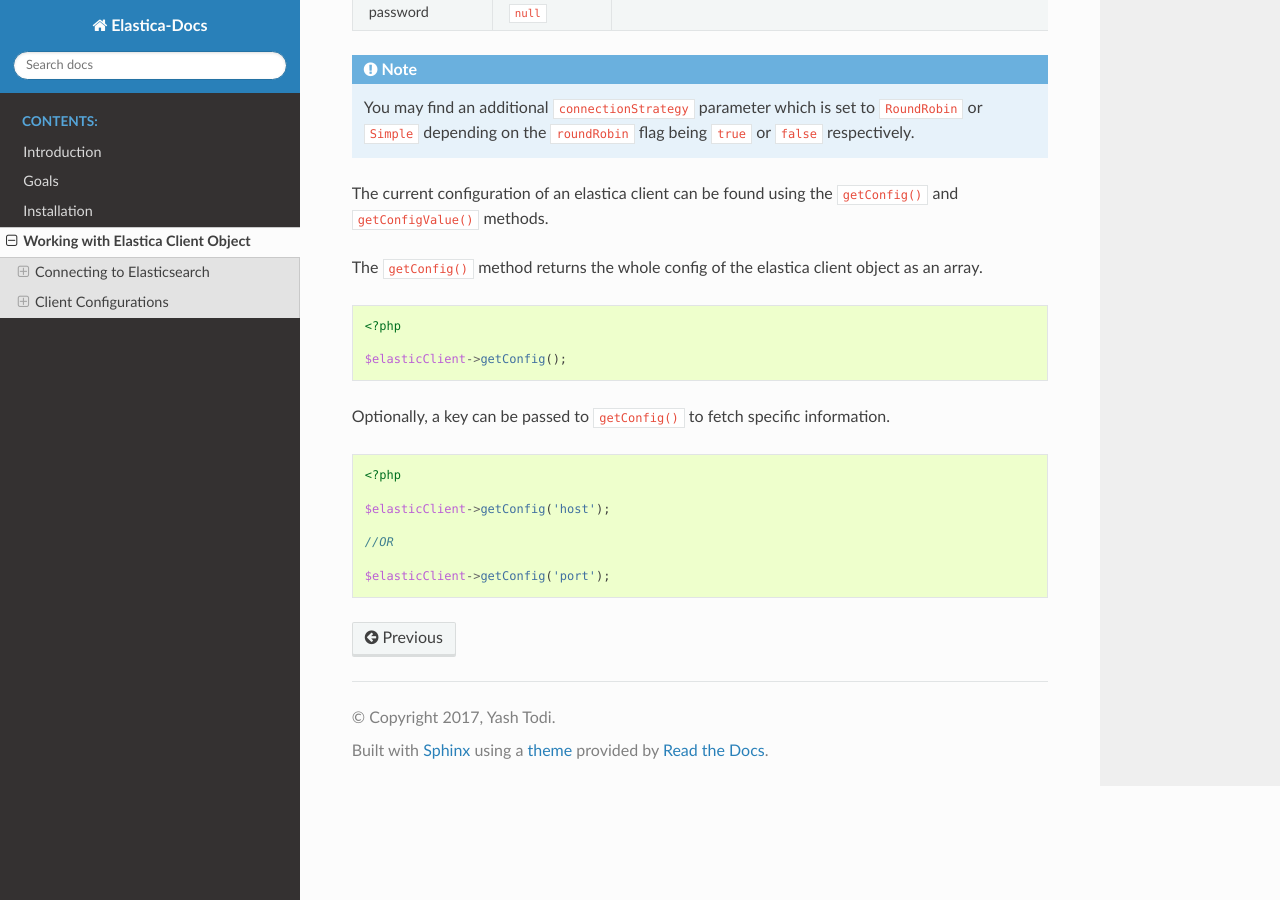
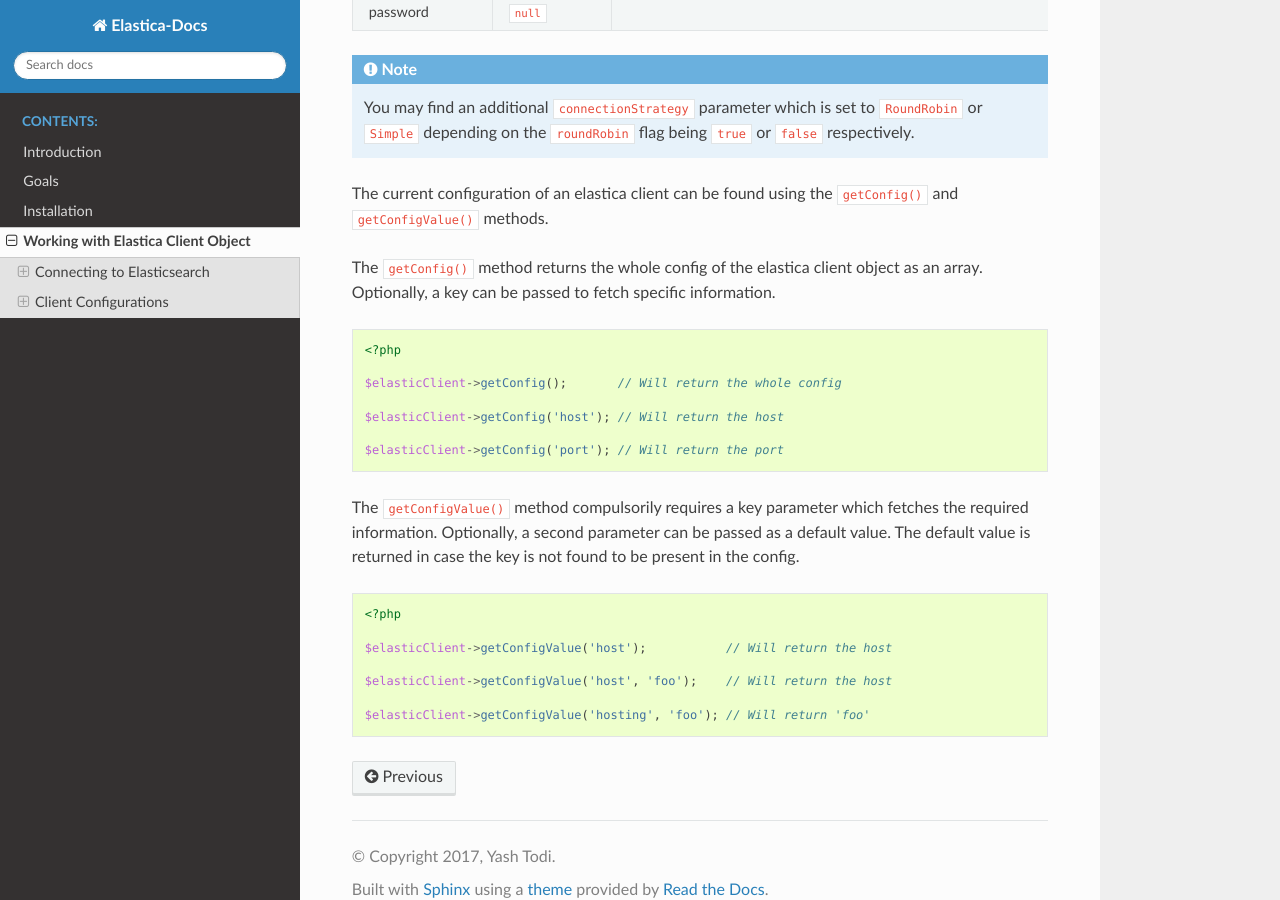
Before and after one commit to yashtodi94/elastica-docs, a Sphinx documentation site: the page built from source/client.rst, in a window 1280 px wide and 900 px high, scrolled down 1833 px. Built offline with Sphinx 7.4.7 and the Read the Docs theme 2.0.0, drawn with Linux system fonts in a browser that asks for light colours.

Commit message:
Completed Looking up config part

```diff
--- a/source/client.rst
+++ b/source/client.rst
@@ -78,22 +78,26 @@ password         ``null``
 
 The current configuration of an elastica client can be found using the ``getConfig()`` and ``getConfigValue()`` methods.
 
-The ``getConfig()`` method returns the whole config of the elastica client object as an array.
+The ``getConfig()`` method returns the whole config of the elastica client object as an array. Optionally, a key can be passed to fetch specific information.
 
 .. code-block:: php
 
 	<?php
 
-	$elasticClient->getConfig();
+	$elasticClient->getConfig();       // Will return the whole config
 
-Optionally, a key can be passed to ``getConfig()`` to fetch specific information.
+	$elasticClient->getConfig('host'); // Will return the host
+
+	$elasticClient->getConfig('port'); // Will return the port
+
+The ``getConfigValue()`` method compulsorily requires a key parameter which fetches the required information. Optionally, a second parameter can be passed as a default value. The default value is returned in case the key is not found to be present in the config.
 
 .. code-block:: php
 
 	<?php
 
-	$elasticClient->getConfig('host');
+	$elasticClient->getConfigValue('host');           // Will return the host
 
-	//OR
+	$elasticClient->getConfigValue('host', 'foo'); 	  // Will return the host
 
-	$elasticClient->getConfig('port');
+	$elasticClient->getConfigValue('hosting', 'foo'); // Will return 'foo'
```
